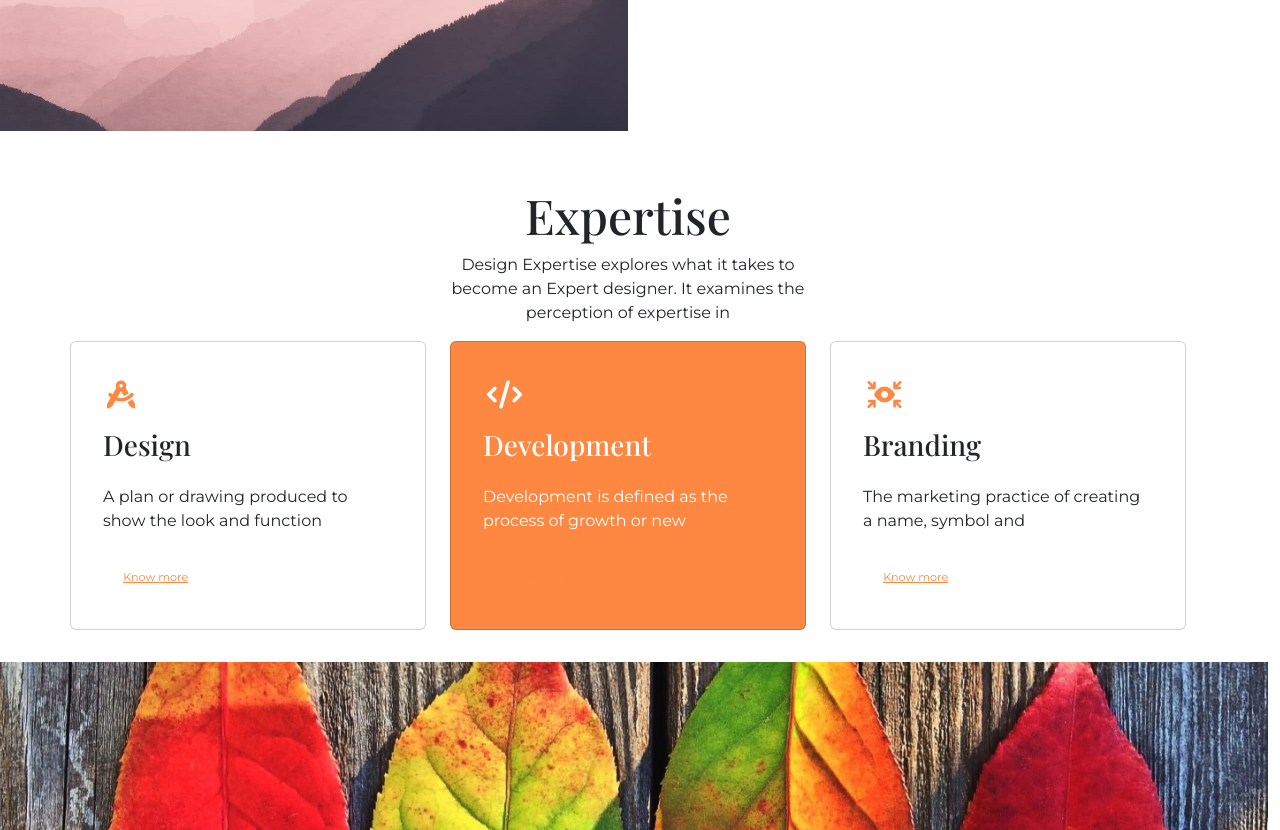
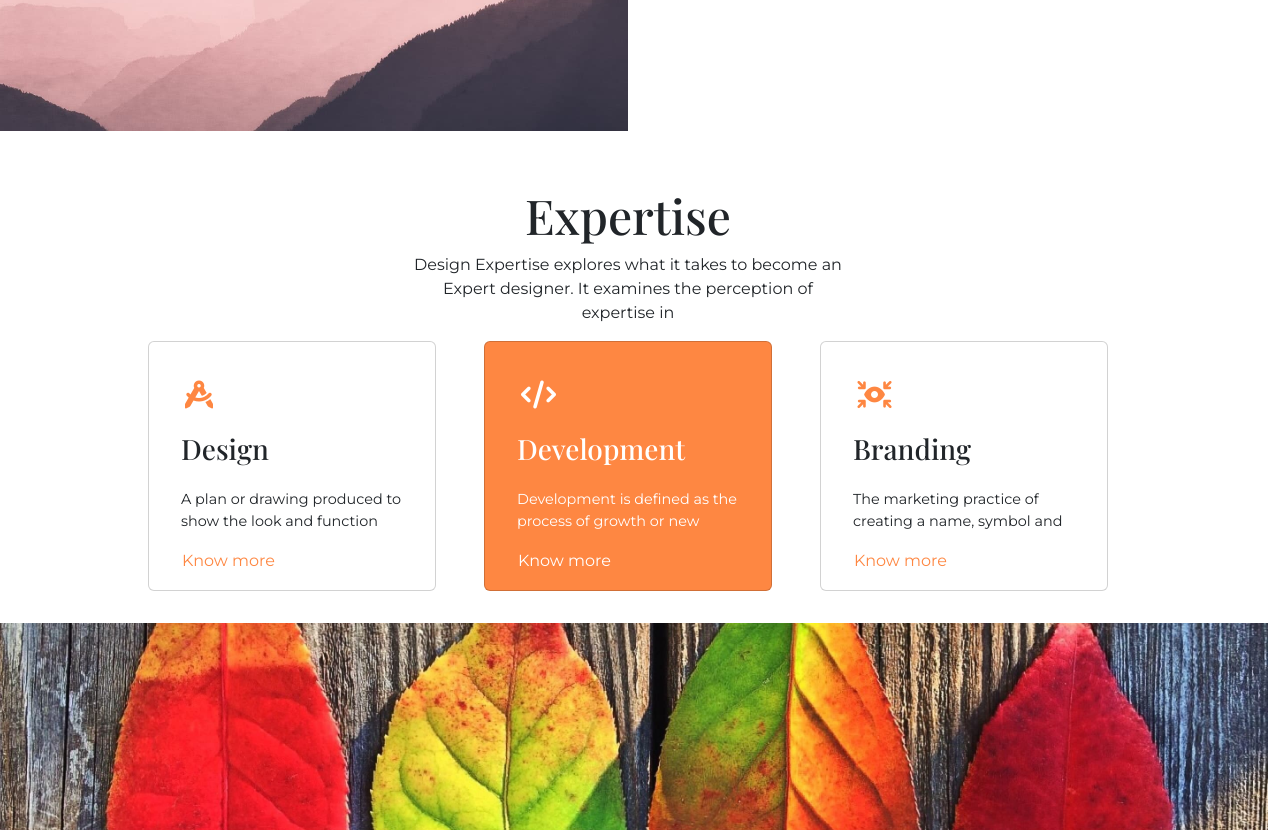
Before and after one commit to samnb175/portfolio-template, a website: page docs/index.html in a window 1280 px wide. Shown: the part 589-1419 px from the top of the page. Drawn offline with nearby package versions, Linux system fonts and the light colour scheme.

Commit message:
card styles

```diff
--- a/docs/index.html
+++ b/docs/index.html
@@ -12,7 +12,7 @@
     <link href="https://fonts.googleapis.com/css2?family=Montserrat:wght@100;200;300;400;500;600;700;800;900&family=Playfair+Display:wght@400;500;600;700;800;900&display=swap" rel="stylesheet">
 
     <!-- Styles -->
-    <link rel="stylesheet" href="./css/styles.min.css?cache_bust=1668329544010" />
+    <link rel="stylesheet" href="./css/styles.min.css?cache_bust=1668359536466" />
 
     <title>Portfolio</title>
   </head>
@@ -84,61 +84,52 @@
        **********************************************-->
        <section class="skills-section my-8 pe-4">
         <div class="container">
-          <h2 class="text-center w-35 mx-auto">Expertise</h2>
-          <p class="text-center w-35 mx-auto">Design Expertise explores what it takes to become an Expert designer. It examines the perception of expertise in</p>
-          <div class="row">
-            <div class="col-sm-4">
-              <div class="card py-4">
-                <div class="card-header px-5">
+          <h2 class="text-center w-40 mx-auto">Expertise</h2>
+          <p class="text-center w-40 mx-auto">Design Expertise explores what it takes to become an Expert designer. It examines the perception of expertise in</p>
+
+          <div class="d-flex justify-content-center">
+
+            <div class="card card-w-18 mx-4">
+              <div class="card-body px-5">
+                <div class="card-icon py-3">
                   <span class="fs-8 ms-1 text-primary"><i class="fa-solid fa-compass-drafting"></i></span>
                 </div>
-
-                <div class="card-body px-5 pt-1">
-                  <h4 class="card-title">Design</h4>
-                  <p class="card-text mt-4">A plan or drawing produced to show the look and function</p>
-                </div>
-
-                <div class="card-footer px-5">
-                  <a href="#" class="btn btn-link btn-primary">Know more</a>
+                <h4 class="card-title">Design</h4>
+                <p class="card-text fs-4 mt-4">A plan or drawing produced to show the look and function</p>
+                <div class="card-link card-link-primary">
+                  <a href="#" class="btn btn-link fs-5">Know more</a>
                 </div>
               </div>
             </div>
-            <div class="col-sm-4">
-              <div class="card py-4 bg-primary">
-                <div class="card-header px-5">
+
+            <div class="card card-w-18 mx-4 bg-primary">
+              <div class="card-body px-5 text-white">
+                <div class="card-icon py-3">
                   <span class="fs-8 ms-1 text-white"><i class="fa-solid fa-code"></i></span>
                 </div>
-
-                <div class="card-body px-5 pt-1 text-white">
-                  <h4 class="card-title">Development</h4>
-                  <p class="card-text mt-4">Development is defined as the process of growth or new</p>
-                </div>
-
-                <div class="card-footer px-5">
-                  <a href="#" class="btn btn-link btn-light">Know more</a>
+                <h4 class="card-title">Development</h4>
+                <p class="card-text fs-4 mt-4">Development is defined as the process of growth or new</p>
+                <div class="card-link">
+                  <a href="#" class="btn btn-link fs-5">Know more</a>
                 </div>
               </div>
             </div>
-            <div class="col-sm-4">
-              <div class="card py-4">
-                <!-- <div class="card-icon">
-                  <span><i class="fa-solid fa-arrows-to-eye"></i></span>
-                </div> -->
-                <div class="card-header px-5">
+
+            <div class="card card-w-18 mx-4">
+              <div class="card-body px-5">
+                <div class="card-icon py-3">
                   <span class="fs-8 ms-1 text-primary"><i class="fa-solid fa-arrows-to-eye"></i></span>
                 </div>
-
-                <div class="card-body px-5 pt-1">
-                  <h4 class="card-title">Branding</h4>
-                  <p class="card-text mt-4">The marketing practice of creating a name, symbol and</p>
-                </div>
-
-                <div class="card-footer px-5">
-                  <a href="#" class="btn btn-link btn-primary">Know more</a>
+                <h4 class="card-title">Branding</h4>
+                <p class="card-text fs-4 mt-4">The marketing practice of creating a name, symbol and</p>
+                <div class="card-link card-link-primary">
+                  <a href="#" class="btn btn-link fs-5">Know more</a>
                 </div>
               </div>
             </div>
+
           </div>
+
           <div class="breakout my-5 vh-50">
             <img src="images/img5.jpg" alt="Air ballons" class="object-fit-image">
           </div>
@@ -174,6 +165,6 @@
 
     <footer></footer>
 
-    <script src="./js/script.min.js?cache_bust=1668329544010"></script>
+    <script src="./js/script.min.js?cache_bust=1668359536466"></script>
   </body>
 </html>
--- a/src/scss/components/_card.scss
+++ b/src/scss/components/_card.scss
@@ -1,4 +1,4 @@
-.card-header {
+/* .card-header {
     background-color: transparent;
     border-bottom: 0;
 }
@@ -6,4 +6,13 @@
 .card-footer {
     background-color: transparent;
     border-top: 0;
+} */
+
+.card {
+    .card-link a,
+    .card-link .btn {
+        padding: 0;
+        text-decoration: none;
+        color: inherit;
+    }
 }
--- a/src/scss/vendors/_custom.scss
+++ b/src/scss/vendors/_custom.scss
@@ -166,6 +166,15 @@ Custom buttons box shadow
 }
 
 /* -------------------------------
+Custom cards link color
+---------------------------------*/
+@each $color, $value in $theme-colors {
+  .card-link-#{$color} {
+    color: $value;
+  }
+}
+
+/* -------------------------------
 Custom Spacing
 ---------------------------------*/
 /***
@@ -320,6 +329,7 @@ $utilities: map-merge(
           map-get(map-get($utilities, "width"), "values"),
           (
             35: 35%,
+            40: 40%,
             65: 65%,
             85: 85%,
           ),
@@ -342,6 +352,30 @@ $utilities: map-merge(
   )
 );
 
+/* --------------------------------------
+Add custom card widths utility classes
+----------------------------------------*/
+$utilities: map-merge(
+  $utilities,
+  (
+    "card-width": (
+      property: width,
+      class: card-w,
+      responsive: true,
+      values: (
+        10: 10rem,
+        18: 18rem,
+        20: 20rem,
+        25: 25rem,
+        30: 30rem,
+        35: 35rem,
+        40: 40rem,
+        50: 50rem,
+      )
+    )
+  )
+);
+
 @import "../../node_modules/bootstrap/scss/utilities/api";
 
 /* Import bootstrap */
```
Also changed, not shown: docs/theming-kit.html (+2 -2 lines), docs/theming-kit_old.html (+1 -1 lines), src/index.html (+30 -39 lines), docs/css/styles.min.css, 1 other file.
